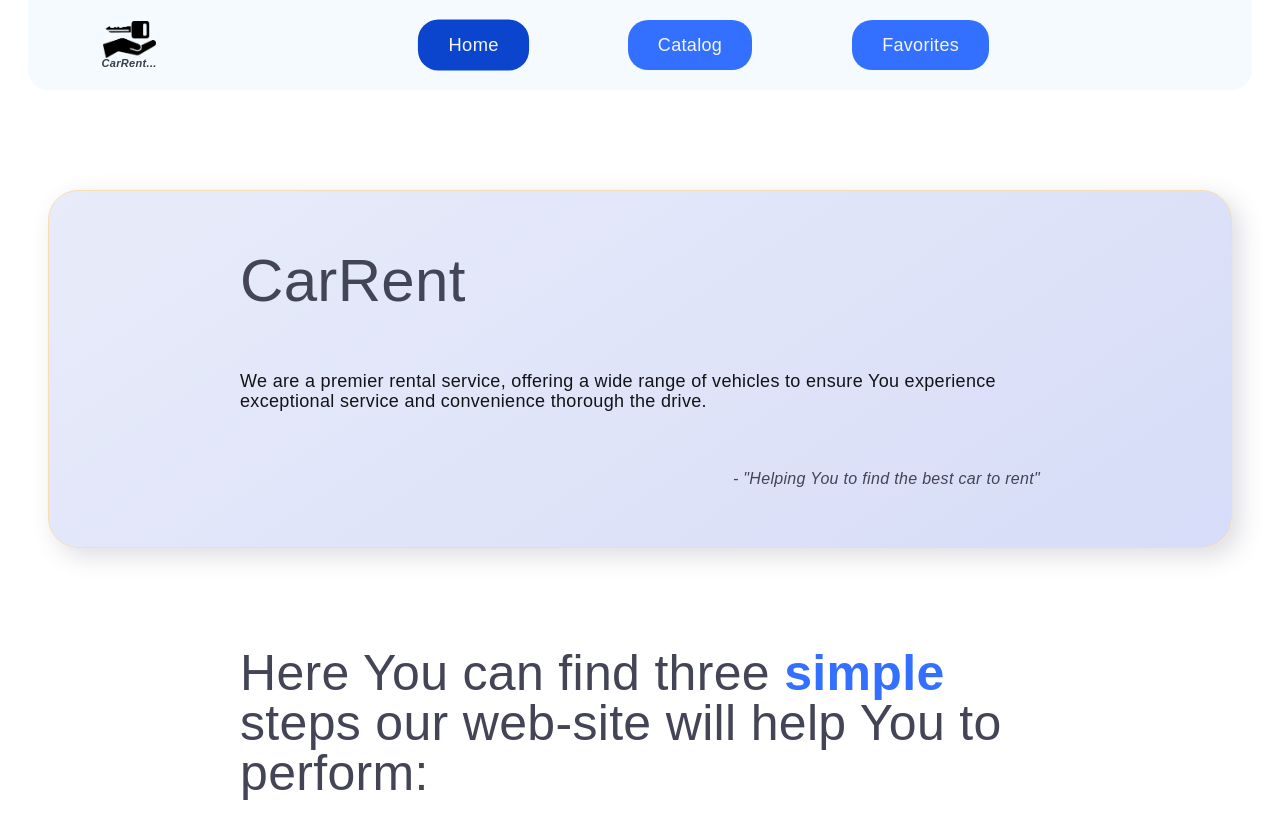
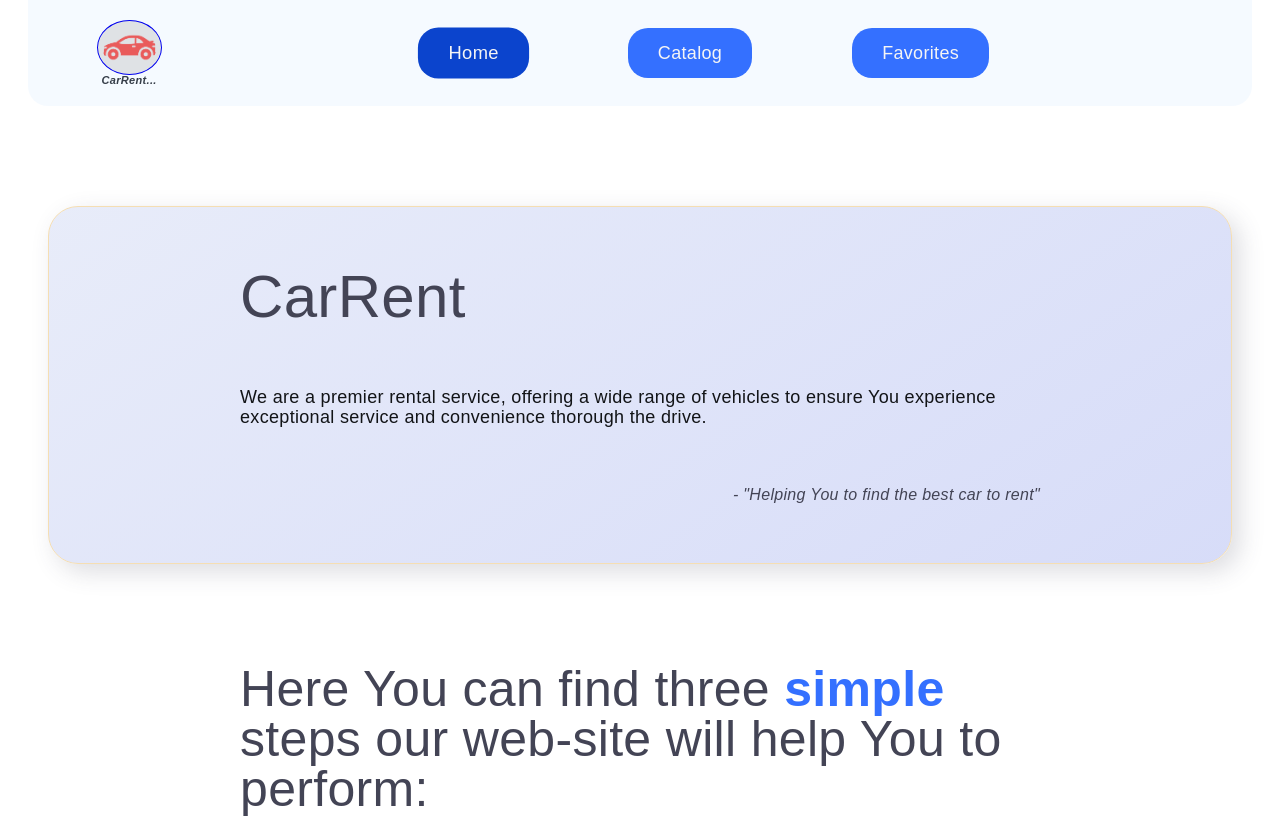
Before and after one commit to DmytroLysachenko/rentcar, a React (Vite) app: page / in a window 1280 px wide. Shown: the top 818 px of the page. Built offline with nearby package versions, Linux system fonts and the light colour scheme.

Commit message:
Update logo

```diff
--- a/index.html
+++ b/index.html
@@ -11,7 +11,11 @@
       name="viewport"
       content="width=device-width, initial-scale=1.0"
     />
-    <title>Vite + React</title>
+    <meta
+      name="description"
+      content="Rent a car You will enjoy."
+    />
+    <title>CarRent</title>
   </head>
   <body>
     <div id="root"></div>
--- a/src/components/Header/Header.module.css
+++ b/src/components/Header/Header.module.css
@@ -19,10 +19,17 @@
   justify-content: center;
 }
 .img {
+  background-color: rgba(175, 173, 173, 0.322);
+  border-color: #0b44cd;
+  border: solid 1px;
+  padding: 0 5px;
   display: block;
+  border-radius: 50%;
   min-width: 50px;
 }
 .logoLink {
+  border-radius: 50%;
+  overflow: hidden;
   padding: 20px;
   display: flex;
   flex-direction: column;
```
Also changed, not shown: public/logo.png.
